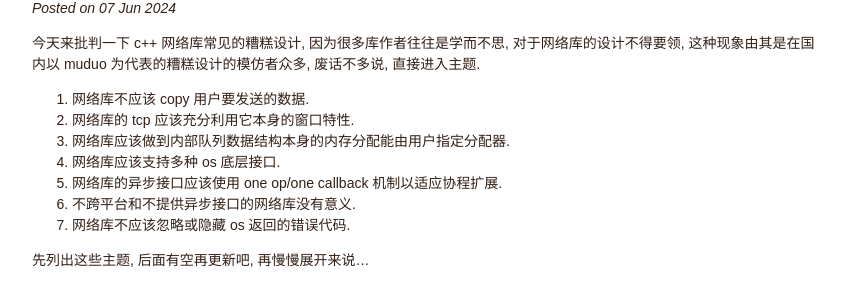
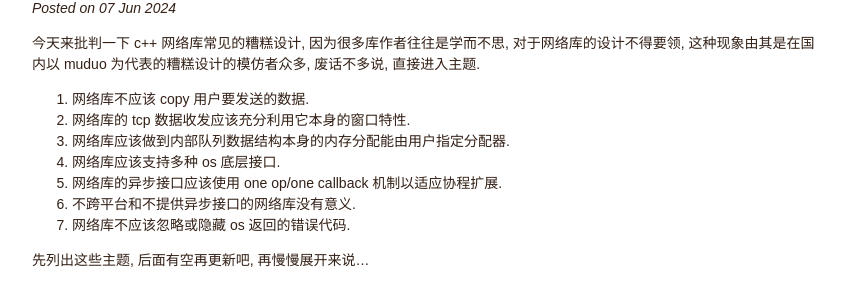
Before and after one commit to Jackarain/jackarain.github.com, a Jekyll site: the page built from _posts/2024-06-07-network-library-design.md, in a window 1280 px wide. Shown: the part 198-493 px from the top of the page, without its empty margins (216-1063 px from the left). Built offline with Jekyll 4.4.1, drawn with Linux system fonts in a browser that asks for light colours; Markdown is read by kramdown in place of the engine named in the settings; comment, search, counter and statistics services are not loaded.

Commit message:
更新 <<网络库常见的糟糕设计有哪些>>

```diff
--- a/_posts/2024-06-07-network-library-design.md
+++ b/_posts/2024-06-07-network-library-design.md
@@ -6,7 +6,7 @@ title: 网络库常见的糟糕设计有哪些
 今天来批判一下 c++ 网络库常见的糟糕设计, 因为很多库作者往往是学而不思, 对于网络库的设计不得要领, 这种现象由其是在国内以 muduo 为代表的糟糕设计的模仿者众多, 废话不多说, 直接进入主题.
 
 1. 网络库不应该 copy 用户要发送的数据.
-2. 网络库的 tcp 应该充分利用它本身的窗口特性.
+2. 网络库的 tcp 数据收发应该充分利用它本身的窗口特性.
 3. 网络库应该做到内部队列数据结构本身的内存分配能由用户指定分配器.
 4. 网络库应该支持多种 os 底层接口.
 5. 网络库的异步接口应该使用 one op/one callback 机制以适应协程扩展.
```
